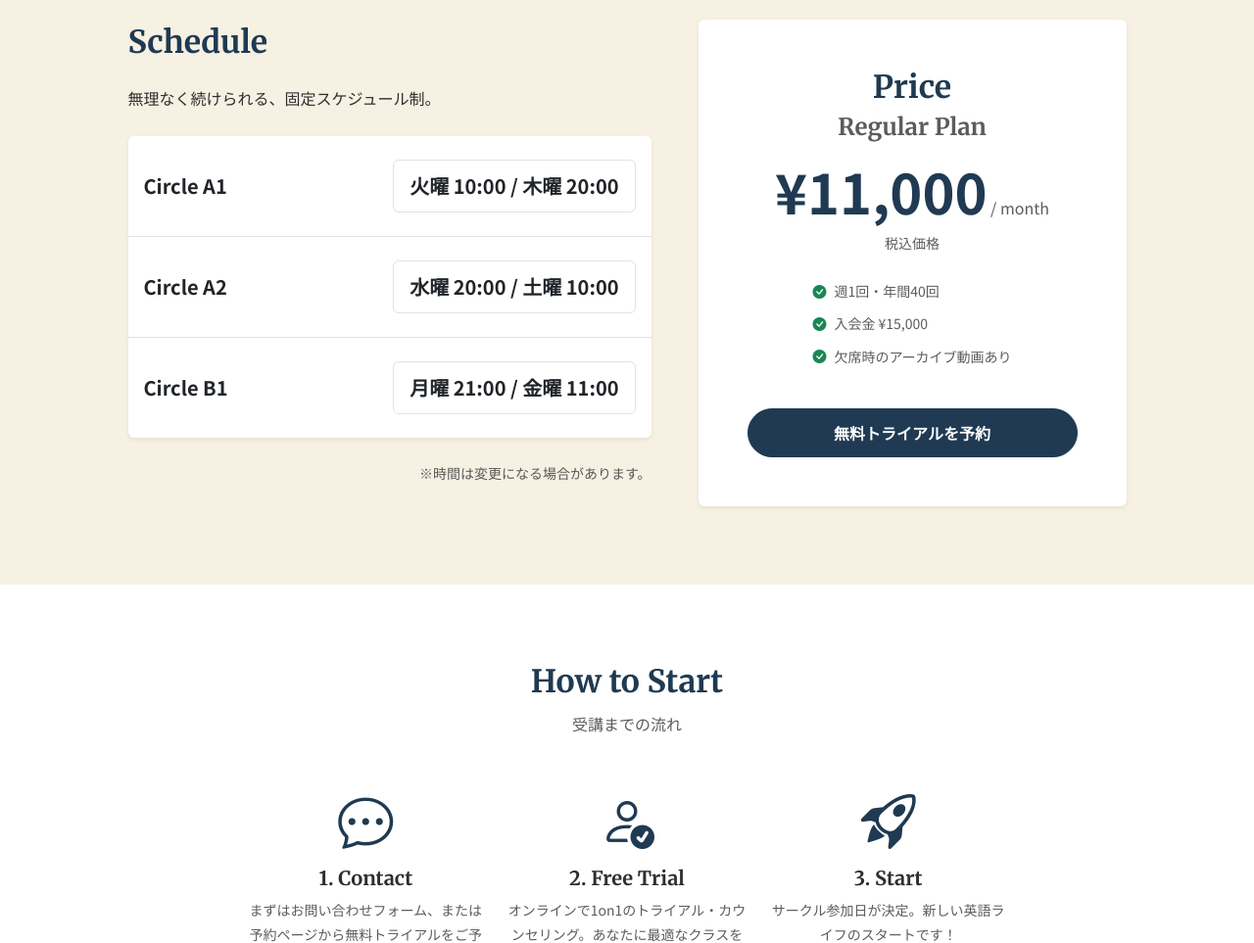
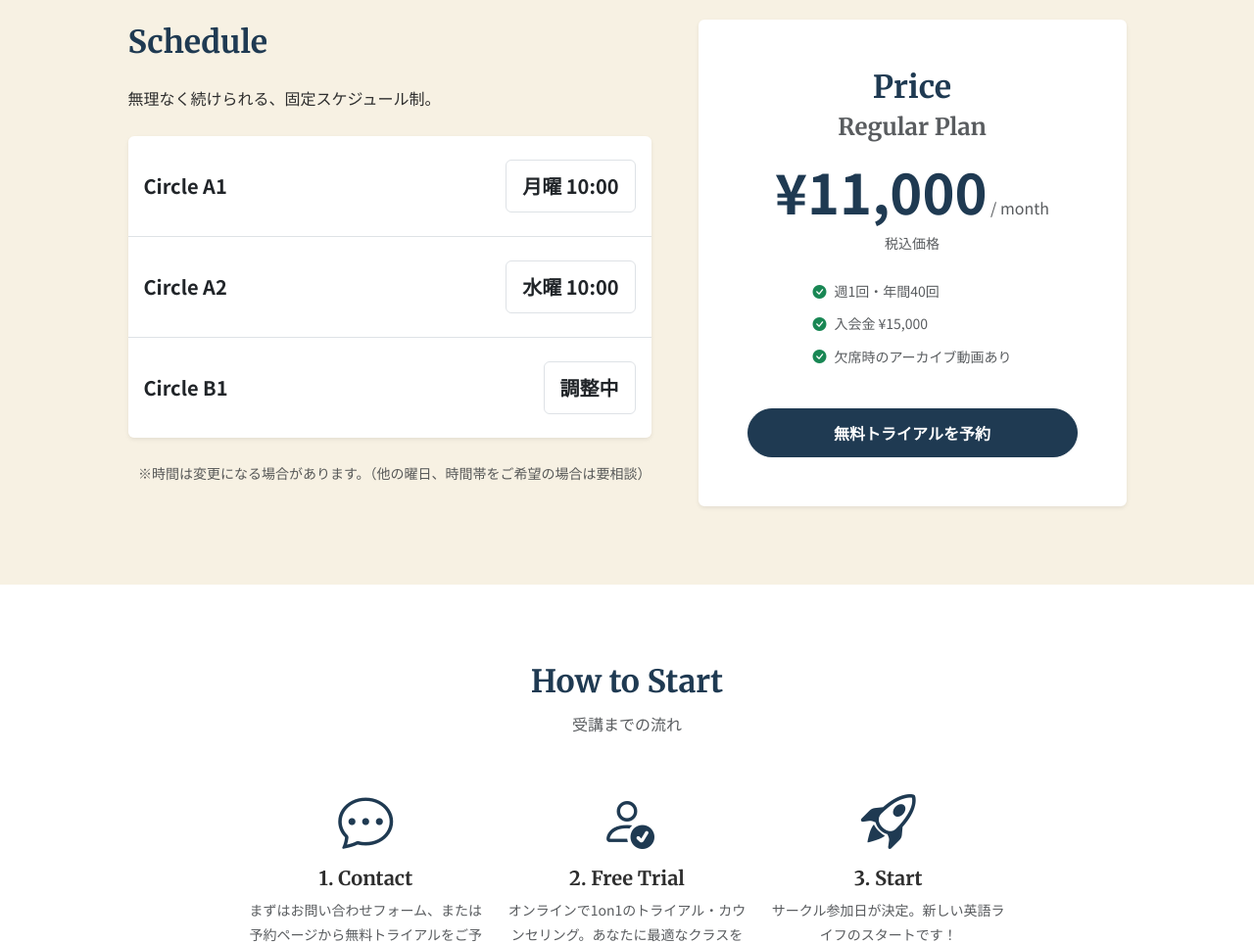
Before and after one commit to DeeJ14/inspire-you, a plain HTML site: page circle/index.html in a window 1280 px wide. Shown: the part 2740-3703 px from the top of the page at 98% size. Drawn offline with nearby package versions, Linux system fonts and the light colour scheme.

Commit message:
“イベントを修正

```diff
--- a/circle/index.html
+++ b/circle/index.html
@@ -193,19 +193,20 @@
                     <p class="mb-4">無理なく続けられる、固定スケジュール制。</p>
 
                     <ul class="list-group list-group-flush shadow-sm rounded mb-4">
-                        <li class="list-group-item d-flex justify-content-between align-items-center py-4"> <strong class="fs-5">Circle A1</strong>
-                            <span class="badge bg-white text-dark border fs-5 fw-bold p-3">火曜 10:00 / 木曜 20:00</span>
+                        <li class="list-group-item d-flex justify-content-between align-items-center py-4">
+                            <strong class="fs-5">Circle A1</strong>
+                            <span class="badge bg-white text-dark border fs-5 fw-bold p-3">月曜 10:00</span>
                         </li>
                         <li class="list-group-item d-flex justify-content-between align-items-center py-4">
                             <strong class="fs-5">Circle A2</strong>
-                            <span class="badge bg-white text-dark border fs-5 fw-bold p-3">水曜 20:00 / 土曜 10:00</span>
+                            <span class="badge bg-white text-dark border fs-5 fw-bold p-3">水曜 10:00</span>
                         </li>
                         <li class="list-group-item d-flex justify-content-between align-items-center py-4">
                             <strong class="fs-5">Circle B1</strong>
-                            <span class="badge bg-white text-dark border fs-5 fw-bold p-3">月曜 21:00 / 金曜 11:00</span>
+                            <span class="badge bg-white text-dark border fs-5 fw-bold p-3">調整中</span>
                         </li>
                     </ul>
-                    <p class="small text-muted text-end">※時間は変更になる場合があります。</p>
+                    <p class="small text-muted text-end">※時間は変更になる場合があります。（他の曜日、時間帯をご希望の場合は要相談）</p>
                 </div>
 
                 <div class="col-lg-5">
```
